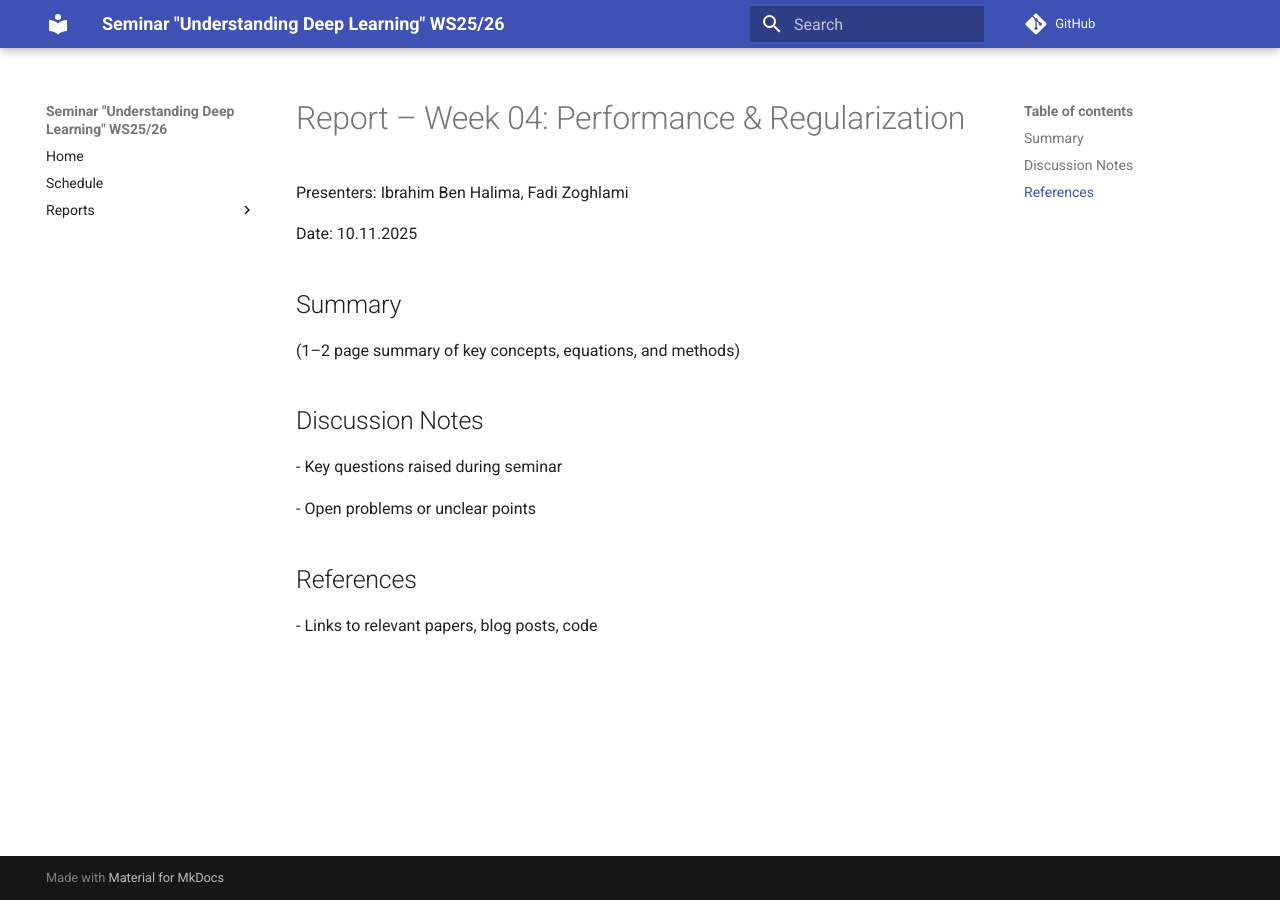
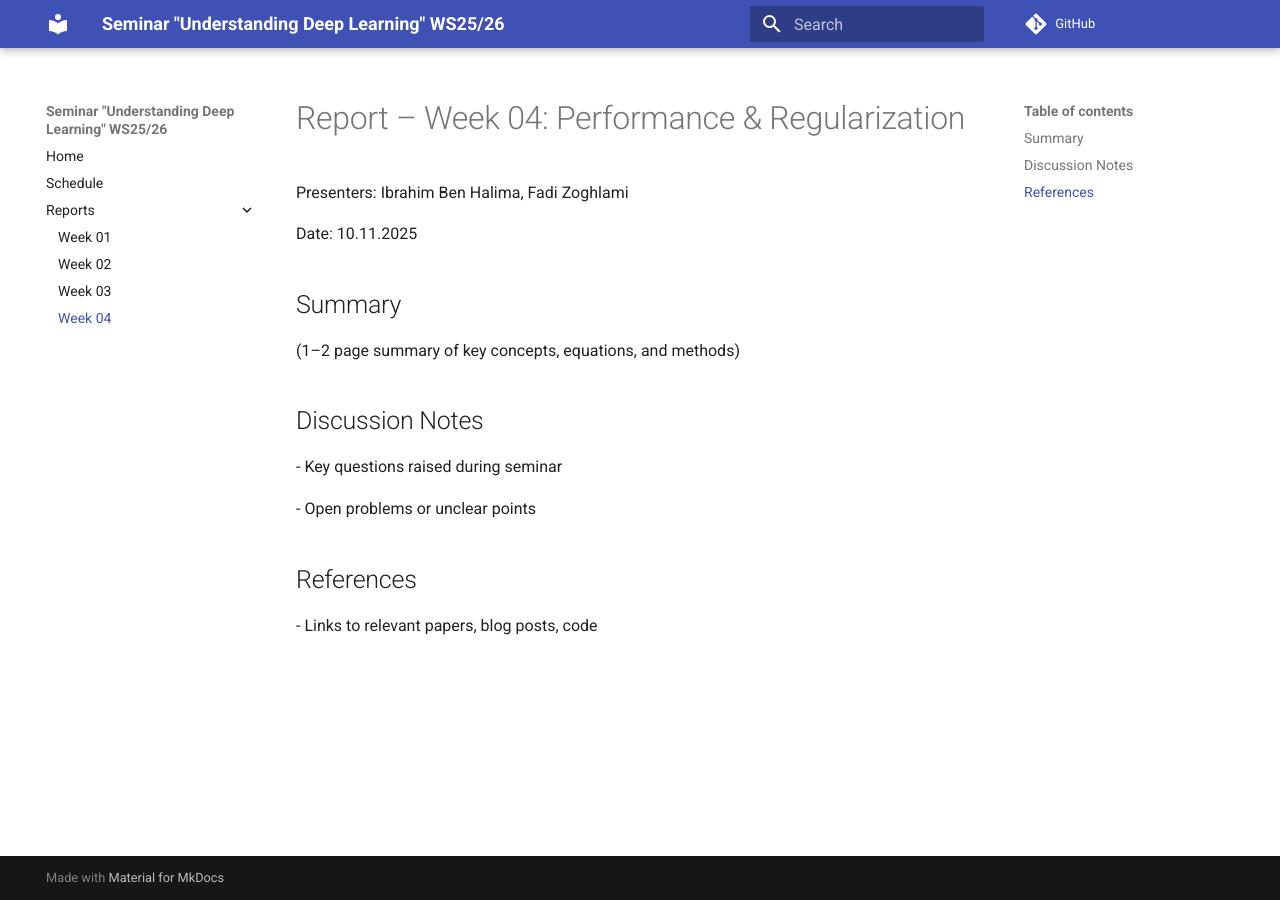
Before and after one commit to link-er/seminar_UDL_wise2526, an MkDocs documentation site: the page built from docs/reports/week04_ch8_9.md, in a window 1280 px wide. Built offline with MkDocs 1.6.1 and Material for MkDocs 9.7.7, drawn with Linux system fonts in a browser that asks for light colours; comment, search, counter and statistics services are not loaded.

Commit message:
Updated mkdocs.yml

```diff
--- a/mkdocs.yml
+++ b/mkdocs.yml
@@ -16,3 +16,4 @@ nav:
       - Week 01: reports/week01_kickoff.md
       - Week 02: reports/week02_ch3_4.md
       - Week 03: reports/week03_ch5_6.md
+      - Week 04: reports/week04_ch8_9.md
```
